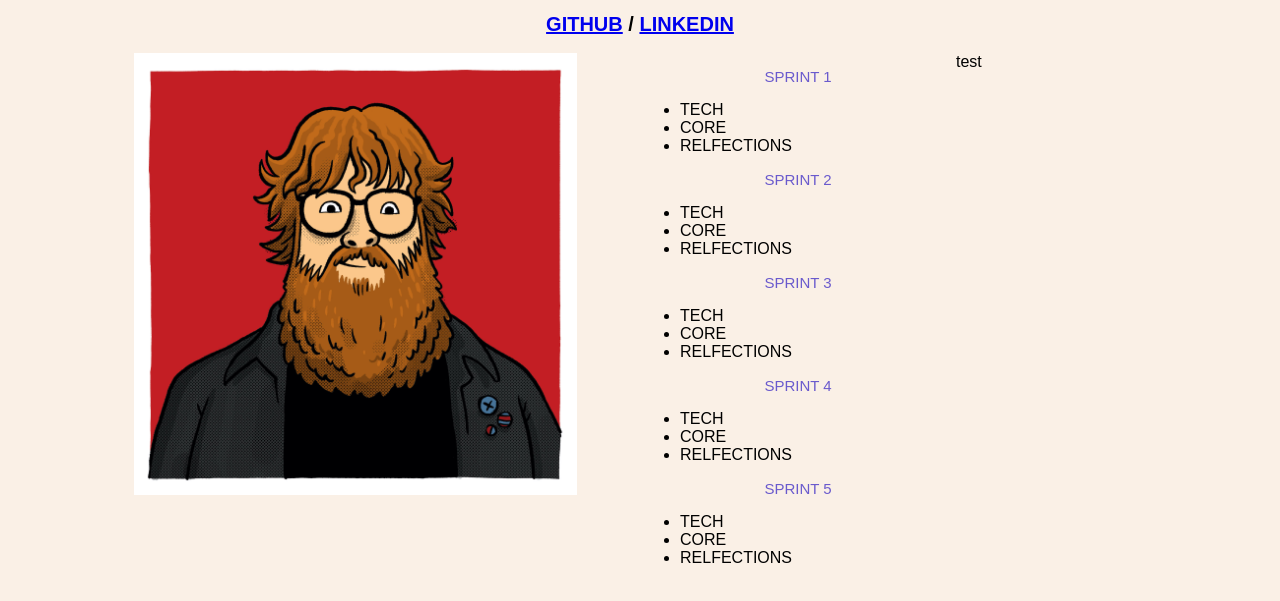
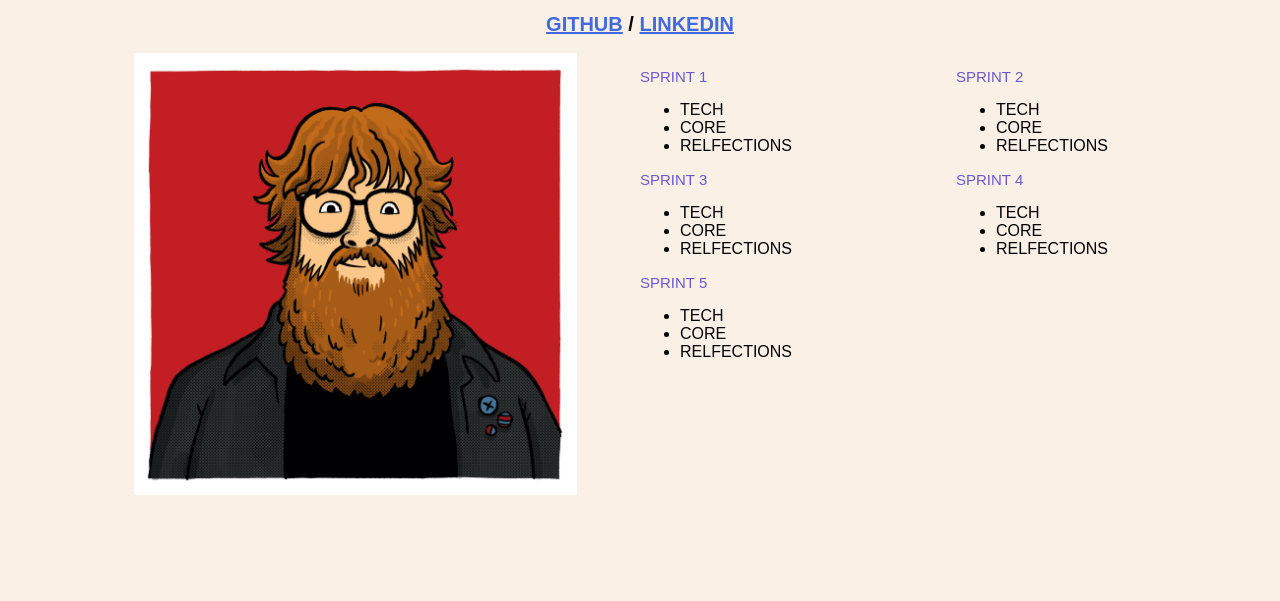
Before and after one commit to zac-arnold/zac-arnold.github.io, a plain HTML site: page index.html in a window 1280 px wide. Shown: the part 95-696 px from the top of the page. Drawn offline with Linux system fonts and the light colour scheme.

Commit message:
amend layout

```diff
--- a/index.html
+++ b/index.html
@@ -19,30 +19,30 @@
 <ul><LI>TECH</LI>
     <LI>CORE</LI>
     <LI>RELFECTIONS</LI></ul>
-<p>SPRINT 2</p>
-<ul><LI>TECH</LI>
-    <LI>CORE</LI>
-    <LI>RELFECTIONS</LI></ul>
     <p>SPRINT 3</p>
 <ul><LI>TECH</LI>
     <LI>CORE</LI>
     <LI>RELFECTIONS</LI></ul>
-<p>SPRINT 4</p>
-<ul><LI>TECH</LI>
-    <LI>CORE</LI>
-    <LI>RELFECTIONS</LI></ul>
-<p>SPRINT 5</p>
-<ul><LI>TECH</LI>
-    <LI>CORE</LI>
-    <LI>RELFECTIONS</LI></ul>
+    <p>SPRINT 5</p>
+    <ul><LI>TECH</LI>
+        <LI>CORE</LI>
+        <LI>RELFECTIONS</LI></ul>
 </div>
 <div class="columnright">
-    test
+    <p>SPRINT 2</p>
+    <ul><LI>TECH</LI>
+        <LI>CORE</LI>
+        <LI>RELFECTIONS</LI></ul>
+        <p>SPRINT 4</p>
+        <ul><LI>TECH</LI>
+            <LI>CORE</LI>
+            <LI>RELFECTIONS</LI></ul>
 </div>
 
 
+</div>
+<div class="right div columncenter">
 
 </div>
-
 </body>
 </html>
--- a/styles/main.css
+++ b/styles/main.css
@@ -18,15 +18,21 @@ h2 {
 p {
     font-size: 15px;
     font-family: Arial, Helvetica, sans-serif;
-    text-align: center;
+    text-align: left;
     color: slateblue;
 }
 img {
 width: 70%;
 padding-left: 20%;
 }
+
+a {
+    color: royalblue;
+}
+
+CLASS
 .span {
-    color-adjust: blue;
+    color: teal;
 }
 
 .leftdiv{
@@ -48,6 +54,7 @@ padding-left: 20%;
     width: 50%;
 }
 
+
 @media{
     max-width: 100%;
     display: block;
```
